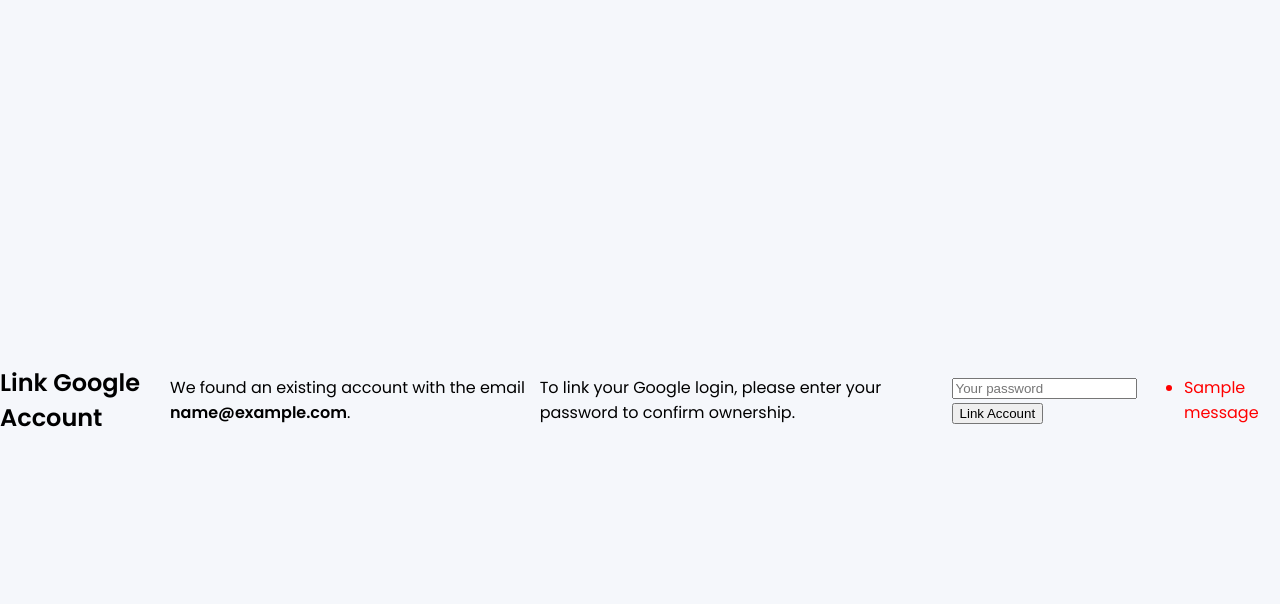
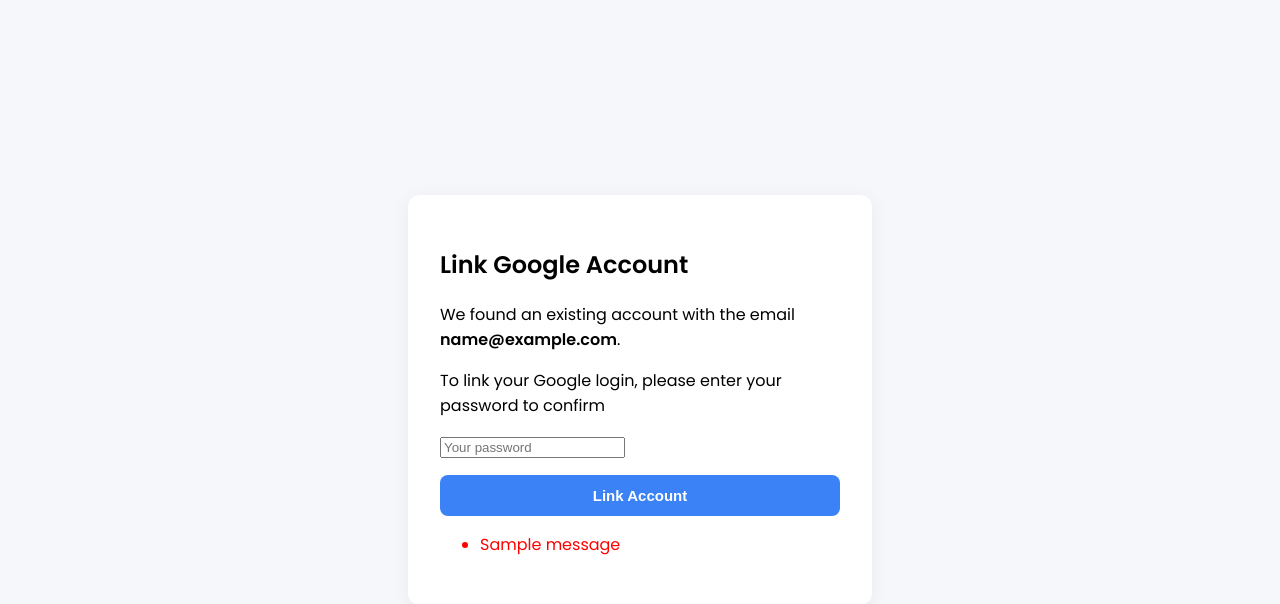
Before and after one commit to Priya5686/apitracking, a Django app: template drestapp/templates/link_account.html in a window 1280 px wide. Shown: the top 604 px of the page. Run offline with Django 5.2, Linux system fonts and the light colour scheme; the template is opened without the code that fills it: most values are stand-ins (such as "Sample title", 1, 10 or a date in 2020); one stand-in notice (Sample message) is shown; parts of the project's set-up code (start-up, migrations or seed data) failed here and were passed over.

Commit message:
link html updated

```diff
--- a/drestapp/templates/link_account.html
+++ b/drestapp/templates/link_account.html
@@ -3,24 +3,33 @@
 <head>
   <meta charset="UTF-8">
   <meta name="viewport" content="width=device-width, initial-scale=1.0">
-  <title>Dashboard</title>
+  <title>Link Google Account</title>
   {% load static %}
   <link rel="stylesheet" href="{% static 'css/auth.css' %}">
   <link href="https://fonts.googleapis.com/css2?family=Poppins:wght@400;600&display=swap" rel="stylesheet">
+</head>
+
+<body>
+  <div class="login-wrapper">
+    <div class="form-box">
       <h2>Link Google Account</h2>
       <p>We found an existing account with the email <strong>{{ email }}</strong>.</p>
-<p>To link your Google login, please enter your password to confirm ownership.</p>
+      <p>To link your Google login, please enter your password to confirm</p>
 
       <form method="POST">
         {% csrf_token %}
         <input type="password" name="password" placeholder="Your password" required>
-  <button type="submit">Link Account</button>
+        <button type="submit" class="primary-btn">Link Account</button>
       </form>
 
       {% if messages %}
-  <ul>
+        <ul class="messages">
           {% for message in messages %}
-      <li style="color: red;">{{ message }}</li>
+            <li class="{{ message.tags }}" style="color: red;">{{ message }}</li>
           {% endfor %}
         </ul>
       {% endif %}
+    </div>
+  </div>
+</body>
+</html>
--- a/drestapp/templates/login.html
+++ b/drestapp/templates/login.html
@@ -25,8 +25,9 @@
     <p class="sub-heading">Please enter your details</p>
     <h2>Welcome back</h2>
 
-    <input type="email" name="email" placeholder="Email address" required>
-    <input type="password" name="password" placeholder="Password" required>
+    <input type="email" name="email" id="email" placeholder="Email address" required>
+    <input type="password" name="password" id="password" placeholder="Password" required>
+
 
 
 
```
Lines whose indentation alone changed are shown as unchanged.
